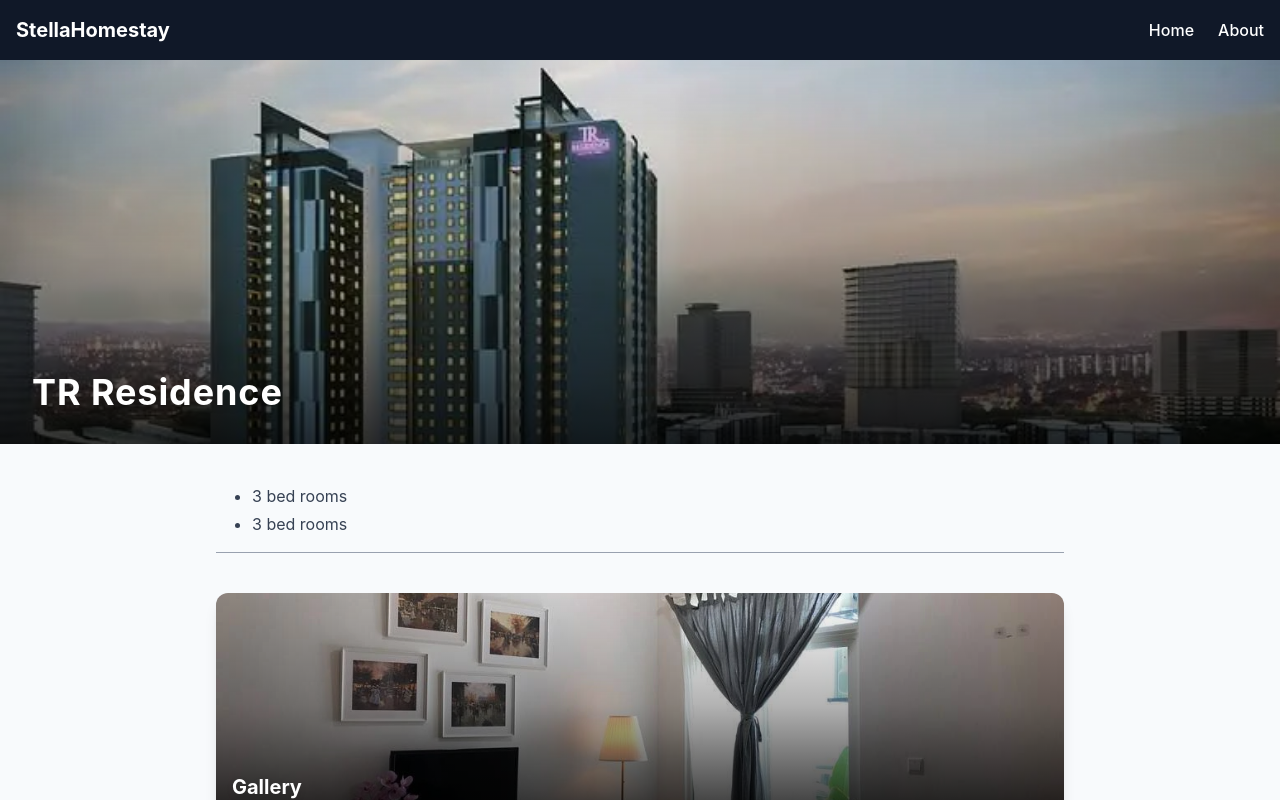
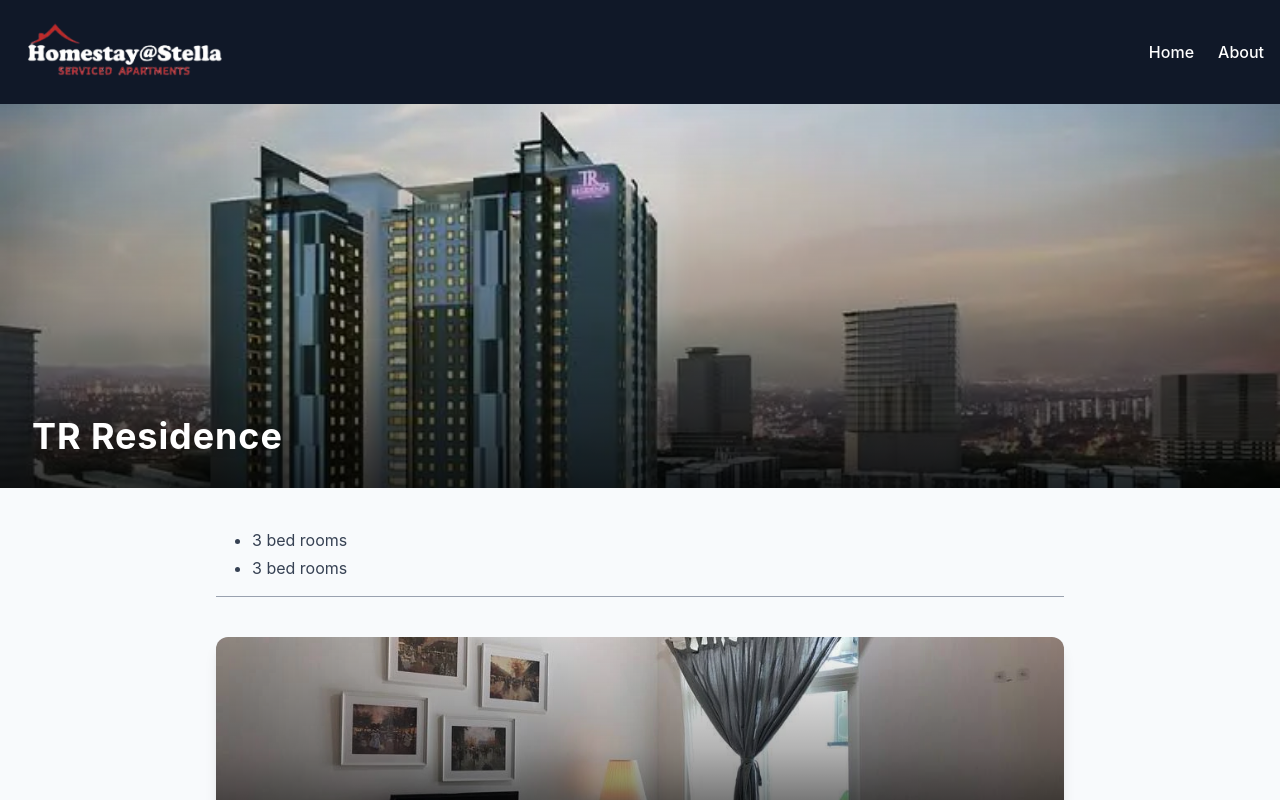
Before and after one commit to JCkwek/Stella-Homestay, a React (Vite) app: page / in a window 1280 px wide. Shown: the top 800 px of the page. Built offline with nearby package versions, Linux system fonts and the light colour scheme.

Commit message:
Added navbar logo

```diff
--- a/src/App.jsx
+++ b/src/App.jsx
@@ -24,7 +24,11 @@ function App() {
           onClick={closeMenu}
           className="text-xl font-bold text-white transition-colors duration-200 hover:text-pink-600 active:text-pink-600"
         >
-          StellaHomestay
+          <img
+            src="/assets/images/logowhite.png"
+            alt="TR Residence"
+            className="h-12 md:h-18 w-auto object-contain"
+          />
         </Link>
 
         {/* Desktop Links */}
```
Also changed, not shown: public/assets/images/logowhite.png (added).
